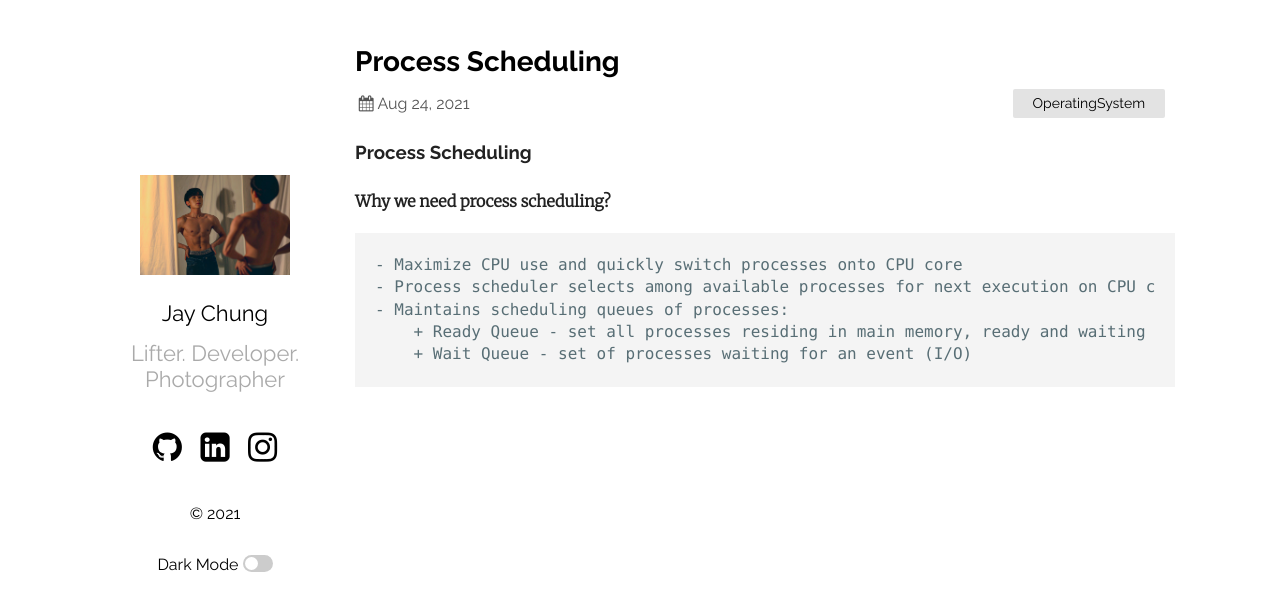
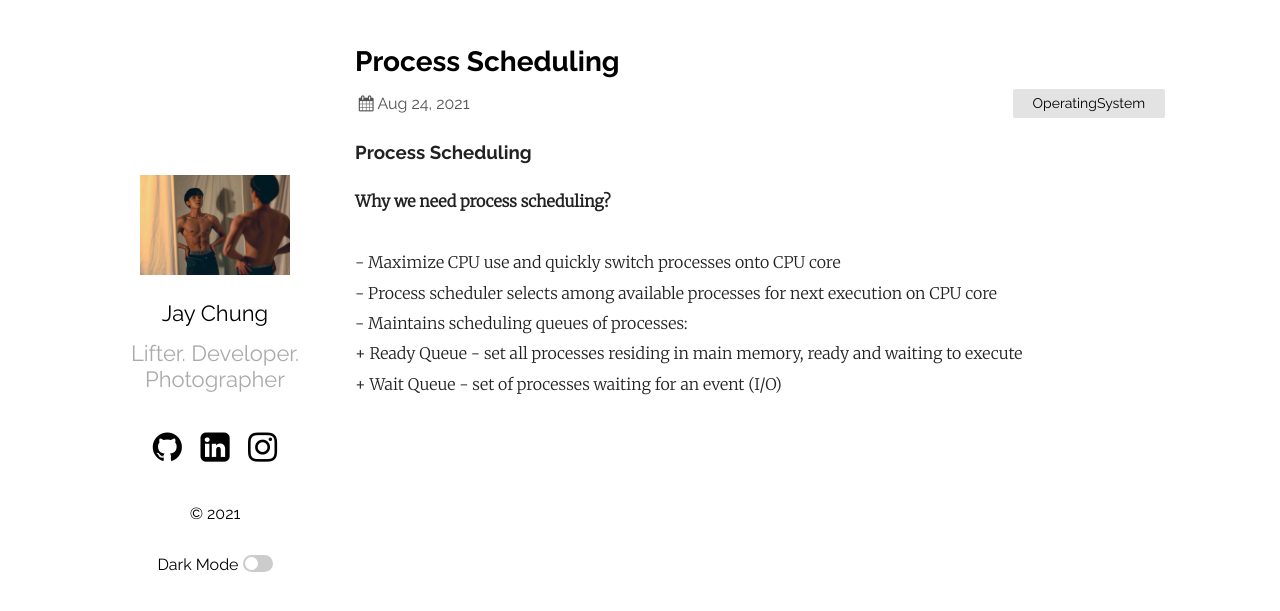
Before and after one commit to healthgongdoll/healthgongdoll.github.io, a Jekyll site: the page built from _posts/2021-08-24-ProcessScheduling.markdown, in a window 1280 px wide. Shown: the top 611 px of the page. Built offline with Jekyll 4.4.1, drawn with Linux system fonts in a browser that asks for light colours.

Commit message:
Blog Update

```diff
--- a/_posts/2021-08-24-ProcessScheduling.markdown
+++ b/_posts/2021-08-24-ProcessScheduling.markdown
@@ -8,12 +8,12 @@ categories: OperatingSystem
 ### **Process Scheduling** <br/>
 
 **Why we need process scheduling?** <br/>
-
-	- Maximize CPU use and quickly switch processes onto CPU core
-	- Process scheduler selects among available processes for next execution on CPU core
-	- Maintains scheduling queues of processes:
-		+ Ready Queue - set all processes residing in main memory, ready and waiting to execute
-		+ Wait Queue - set of processes waiting for an event (I/O)
+	<br/>
+	- Maximize CPU use and quickly switch processes onto CPU core <br/>
+	- Process scheduler selects among available processes for next execution on CPU core <br/>
+	- Maintains scheduling queues of processes: <br/>
+		+ Ready Queue - set all processes residing in main memory, ready and waiting to execute <br/>
+		+ Wait Queue - set of processes waiting for an event (I/O) <br/>
 
 
 
```
